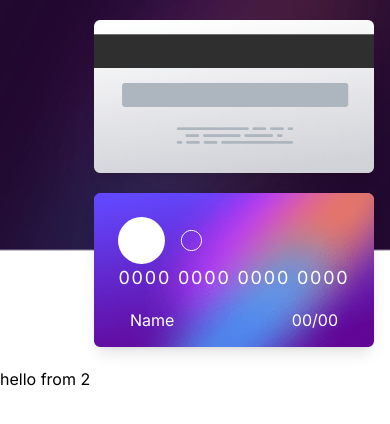
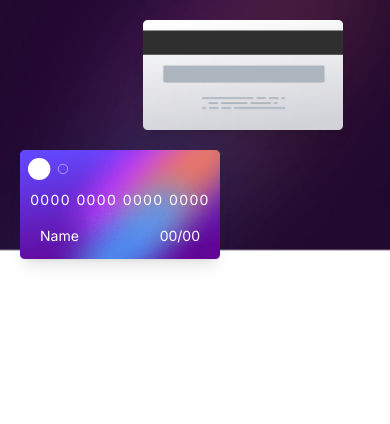
Before and after one commit to Ehsan-eslami/interactive-card-details-form, a Next.js app: page / in a window 390 px wide. Shown: the top 424 px of the page. Built offline with nearby package versions, Linux system fonts and the light colour scheme.

Commit message:
"Extracted background, card, and form components from Home function"

```diff
--- /dev/null
+++ b/src/app/components/Background.tsx
@@ -0,0 +1,8 @@
+export default function Background() {
+  return (
+    <div className="card-abs w-full md:w-[40%] h-96 md:h-full fixed md:left-0 top-0 z-10 ">
+      <img className="hidden md:block h-full" src="/images/bg-main-desktop.png" alt="" />
+      <img className="block md:hidden w-full" src="/images/bg-main-mobile.png" alt="" />
+    </div>
+  )
+}
--- /dev/null
+++ b/src/app/components/Card.tsx
@@ -0,0 +1,58 @@
+
+export default function Card() {
+  return (
+    <>
+      <section className="hidden md:grid md:grid-cols-5 gap-5 p-5 md:p-0 w-full order-1">
+        <div className="relative w-[280px] md:w-96 col-span-2 col-start-2 shadow-lg rounded-lg order-2 md:order-none">
+          <img className="z-30 w-fit h-fit " src="/images/bg-card-front.png" alt="card front" />
+          <div
+            className=" absolute top-0 left-0 p-6  w-full h-full"
+            >
+            <div className="md:mb-[60px]">
+              <img src="/images/card-logo.svg" alt="" />
+            </div>
+
+            <h2 className="text-white text-lg md:text-2xl text-center tracking-widest">
+              0000 0000 0000 0000
+            </h2>
+            <div className="flex justify-between px-3 py-4 text-white">
+              <p>Name</p>
+              <p>00/00</p>
+            </div>
+          </div>
+        </div>
+
+        <div className="w-[280px] md:w-96 col-span-2 col-start-2 md:col-span-2 md:col-start-3 shadow-lg rounded-lg order-1 md:order-none">
+          <img src="/images/bg-card-back.png" alt="card back" />
+        </div>
+      </section>
+
+      <section className="fixed md:hidden top-0 left-[50%] w-full translate-x-[-50%]">
+        <div className="grid grid-cols-3 sm:grid-cols-5 gap-5 p-5 md:p-0 w-full order-1">
+          <div className="relative w-[200px] sm:w-[280px] md:w-96 col-span-2 col-start-1 sm:col-start-2 shadow-lg rounded-lg order-2 md:order-none">
+            <img className="z-30 w-fit h-fit" src="/images/bg-card-front.png" alt="card front" />
+            <div
+              className=" absolute top-0 left-0 p-2 sm:p-6  w-full h-full"
+              >
+              <div className="mb-[10px] md:mb-[60px]">
+                <img className="w-10" src="/images/card-logo.svg" alt="" />
+              </div>
+
+              <h2 className="text-white text-sm sm:text-lg md:text-2xl text-center tracking-widest">
+                0000 0000 0000 0000
+              </h2>
+              <div className="flex justify-between px-3 py-4 text-sm sm:text-lg text-white">
+                <p>Name</p>
+                <p>00/00</p>
+              </div>
+            </div>
+          </div>
+
+          <div className="w-[200px] sm:w-[280px] md:w-96 col-span-2 col-start-2 sm:col-start-3 md:col-span-2 md:col-start-3 shadow-lg rounded-lg order-1 md:order-none">
+            <img src="/images/bg-card-back.png" alt="card back" />
+          </div>
+        </div>
+      </section>
+    </>
+  )
+}
--- /dev/null
+++ b/src/app/components/Form.tsx
@@ -0,0 +1,10 @@
+
+export default function Form() {
+  return (
+    <section className="w-full h-full order-2">
+      <div className="h-full w-full flex justify-center items-center">
+
+      </div>
+    </section>
+  )
+}
--- a/src/app/page.tsx
+++ b/src/app/page.tsx
@@ -1,43 +1,14 @@
+import Background from "./components/Background";
+import Card from "./components/Card";
+import Form from "./components/Form";
 
 export default function Home() {
   return (
     <>
-    {/* background  */}
-    <div className="card-abs w-full md:w-[40%] h-96 md:h-full fixed md:left-0 top-0 z-10 ">
-      <img className="hidden md:block h-full" src="/images/bg-main-desktop.png" alt="" />
-      <img className="block md:hidden w-full" src="/images/bg-main-mobile.png" alt="" />
-    </div>
-
+    <Background/>
     <main className="flex flex-col md:flex-row w-screen h-screen justify-center items-center z-20">
-      <section className="grid grid-cols-5 gap-5 p-5 md:p-0 w-full order-1">
-        <div className="relative w-[280px] md:w-96 col-span-2 col-start-2 shadow-lg rounded-lg order-2 md:order-none">
-          <img className="z-30 w-fit h-fit " src="/images/bg-card-front.png" alt="card front" />
-          <div
-            className=" absolute top-0 left-0 p-6  w-full h-full"
-            >
-            <div className="md:mb-[60px]">
-              <img src="/images/card-logo.svg" alt="" />
-            </div>
-
-            <h2 className="text-white text-lg md:text-2xl text-center tracking-widest">
-              0000 0000 0000 0000
-            </h2>
-            <div className="flex justify-between px-3 py-4 text-white">
-              <p>Name</p>
-              <p>00/00</p>
-            </div>
-          </div>
-        </div>
-
-        <div className="w-[280px] md:w-96 col-span-2 col-start-2 md:col-span-2 md:col-start-3 shadow-lg rounded-lg order-1 md:order-none">
-          <img src="/images/bg-card-back.png" alt="card back" />
-        </div>
-      </section>
-
-
-      <section className="w-full h-full order-2">
-        hello from 2
-      </section>
+      <Card/>
+      <Form />
     </main>
     </>
 
```
